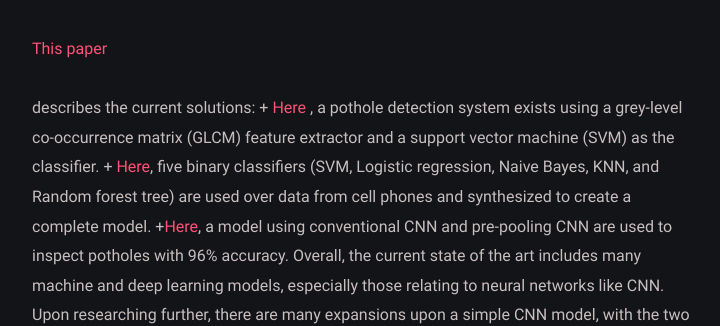
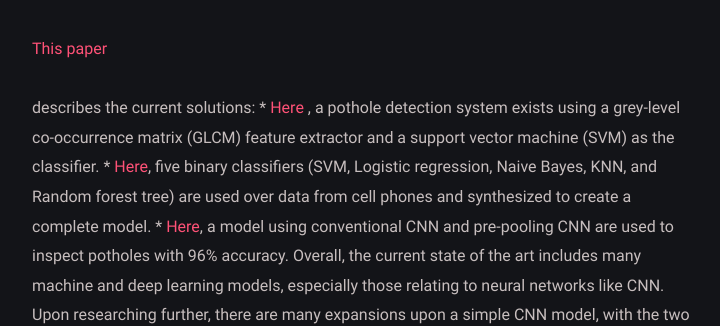
Before and after one commit to amorin5/amorin5.github.io, a Jekyll site: the page built from background.md, in a window 1280 px wide and 900 px high, scrolled down 855 px. Shown: the part 162-488 px from the top of the window, without its empty margins (278-998 px from the left). Built offline with Jekyll 4.4.1, drawn with Linux system fonts in a browser that asks for light colours.

Commit message:
f-more-matting

```diff
--- a/background.md
+++ b/background.md
@@ -27,10 +27,10 @@ The current approach to solving the prevalence of potholes is by using deep lear
 [This paper](https://www.hindawi.com/journals/ace/2022/9221211/)
 
  describes the current solutions:
-    + [Here](https://scholar.google.com/scholar_lookup?title=Three%20combination%20value%20of%20extraction%20features%20on%20glcm%20for%20detecting%20pothole%20and%20asphalt%20road&author=Y.%20K.%20Arbawa&author=F.%20Utaminingrum&author=E.%20Setiawan&publication_year=2021)
+    * [Here](https://scholar.google.com/scholar_lookup?title=Three%20combination%20value%20of%20extraction%20features%20on%20glcm%20for%20detecting%20pothole%20and%20asphalt%20road&author=Y.%20K.%20Arbawa&author=F.%20Utaminingrum&author=E.%20Setiawan&publication_year=2021)
     , a pothole detection system exists using a grey-level co-occurrence matrix (GLCM) feature extractor and a support vector machine (SVM) as the classifier.
-    + [Here](https://scholar.google.com/scholar_lookup?title=Real-time%20machine%20learning-based%20approach%20for%20pothole%20detection&author=O.%20A.%20Egaji&author=G.%20Evans&author=M.%20G.%20Griffiths&author=G.%20Islas&publication_year=2021), five binary classifiers (SVM, Logistic regression, Naive Bayes, KNN, and Random forest tree) are used over data from cell phones and synthesized to create a complete model.
-    +[Here](https://scholar.google.com/scholar_lookup?title=Convolutional%20neural%20network%20for%20pothole%20detection%20in%20asphalt%20pavement&author=W.%20Ye&author=W.%20Jiang&author=Z.%20Tong&author=D.%20Yuan&author=J.%20Xiao&publication_year=2021), a model using conventional CNN and pre-pooling CNN are used to inspect potholes with 96% accuracy.
+    * [Here](https://scholar.google.com/scholar_lookup?title=Real-time%20machine%20learning-based%20approach%20for%20pothole%20detection&author=O.%20A.%20Egaji&author=G.%20Evans&author=M.%20G.%20Griffiths&author=G.%20Islas&publication_year=2021), five binary classifiers (SVM, Logistic regression, Naive Bayes, KNN, and Random forest tree) are used over data from cell phones and synthesized to create a complete model.
+    * [Here](https://scholar.google.com/scholar_lookup?title=Convolutional%20neural%20network%20for%20pothole%20detection%20in%20asphalt%20pavement&author=W.%20Ye&author=W.%20Jiang&author=Z.%20Tong&author=D.%20Yuan&author=J.%20Xiao&publication_year=2021), a model using conventional CNN and pre-pooling CNN are used to inspect potholes with 96% accuracy.
 Overall, the current state of the art includes many machine and deep learning models, especially those relating to neural networks like CNN.
 <br>
 Upon researching further, there are many expansions upon a simple CNN model, with the two most prevalent being YOLO (You Only Look One) and SSD (Single Shot Detector).
```
